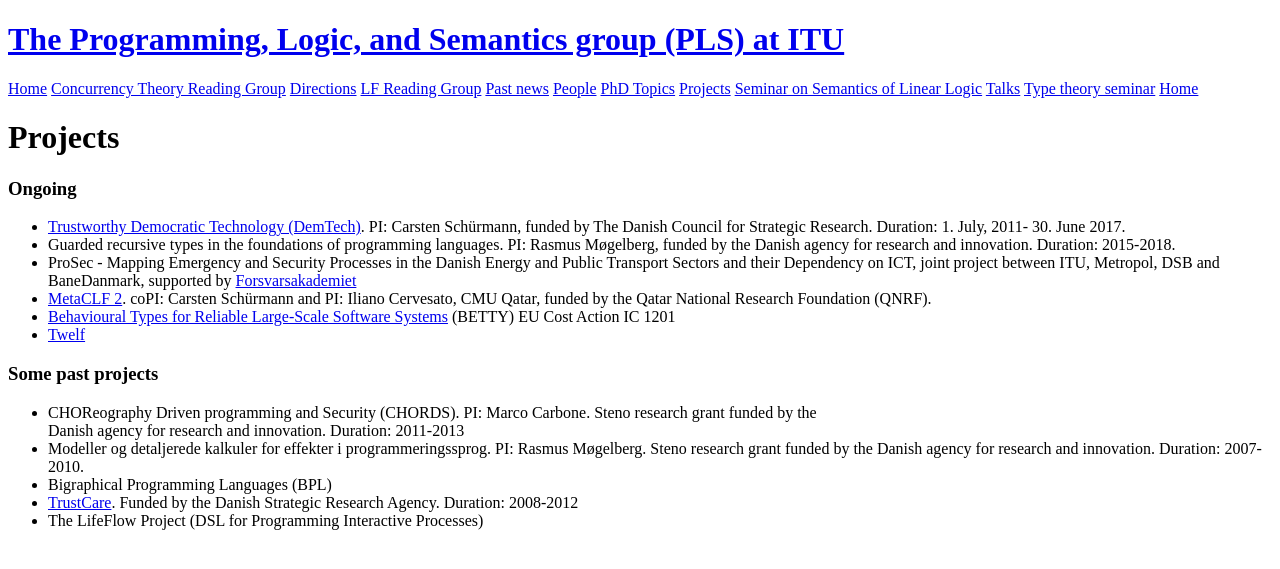
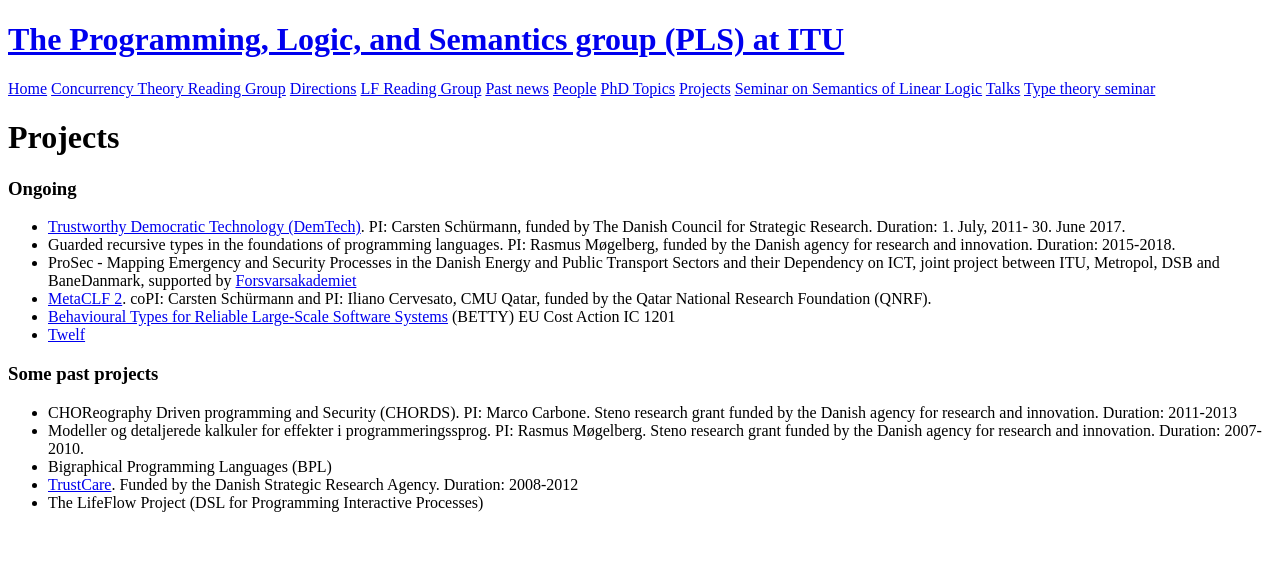
Before and after one commit to rmogelberg/pls.itu.dk, a Jekyll site: the page built from Projects.md, in a window 1280 px wide. Shown: the top 569 px of the page. Built offline with Jekyll 4.4.1, drawn with Linux system fonts in a browser that asks for light colours.

```diff
--- a/Projects.md
+++ b/Projects.md
@@ -28,7 +28,7 @@
 ### Some past projects
 
 -   CHOReography Driven programming and Security (CHORDS). PI: Marco
-    Carbone. Steno research grant funded by the\
+    Carbone. Steno research grant funded by the
     Danish agency for research and innovation. Duration: 2011-2013
 -   Modeller og detaljerede kalkuler for effekter i programmeringssprog.
     PI: Rasmus Møgelberg. Steno research grant funded by the Danish
--- a/_layouts/default.html
+++ b/_layouts/default.html
@@ -3,7 +3,7 @@
 
   {% include head.html %}
 
-  <body>
+  <body class="theme-base-0a">
 
     {% include sidebar.html %}
 
```
Also changed, not shown: index.md (+3 -3 lines), public/css/hyde.css (+9 -2 lines), public/img/applied-pi-semantics.png (added).
